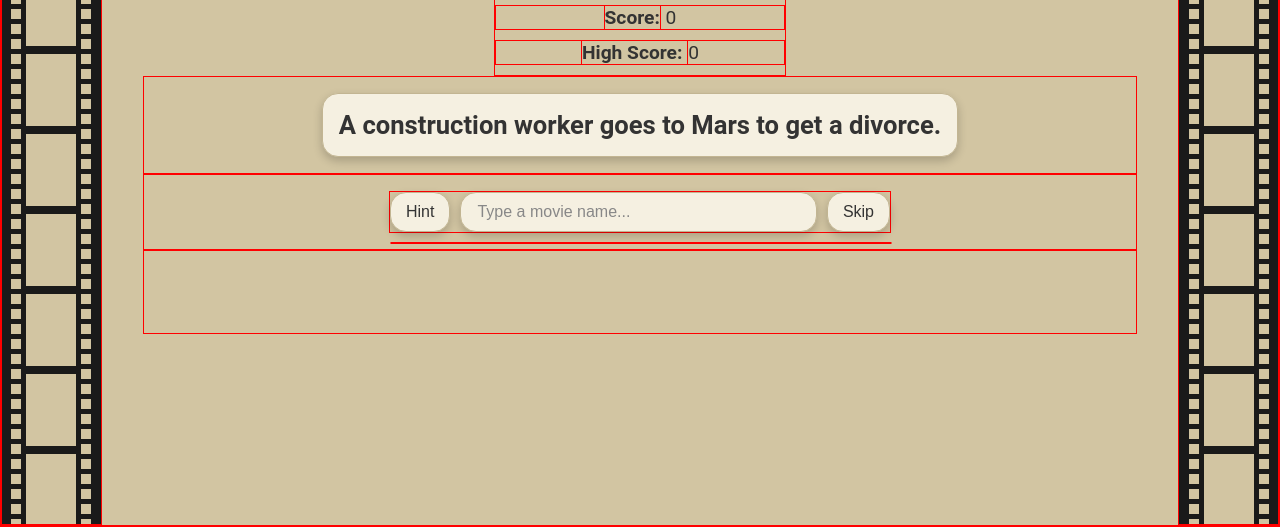
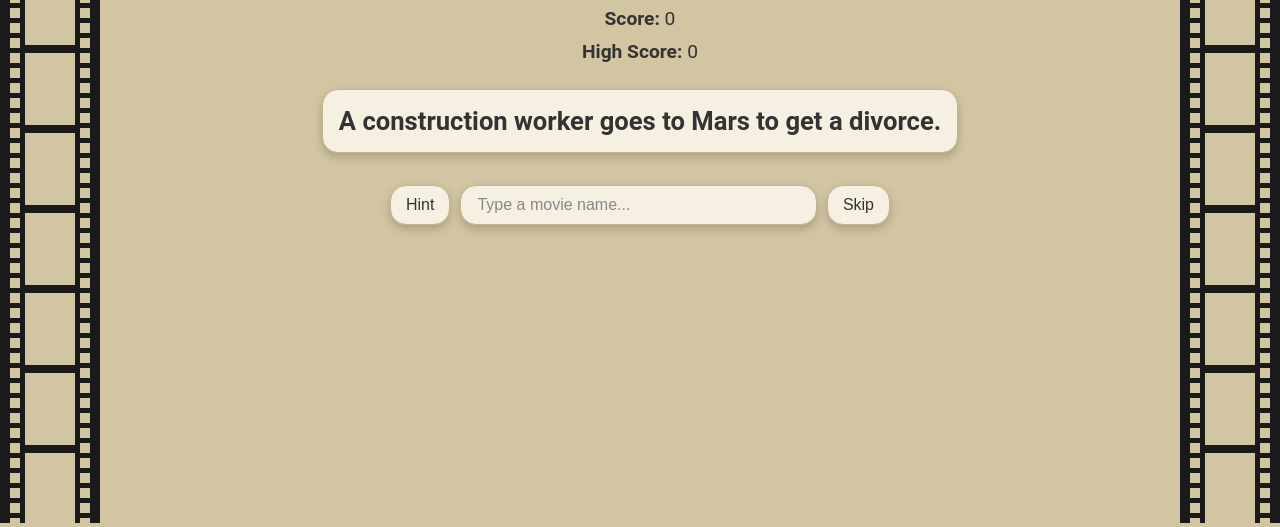
Before and after one commit to astoneham1/movie-plots, a plain HTML site: page index.html in a window 1280 px wide. Shown: the part 277-804 px from the top of the page. Drawn offline with Linux system fonts and the light colour scheme.

Commit message:
removed outlines

```diff
--- a/style.css
+++ b/style.css
@@ -1,6 +1,6 @@
-* {
-    border: 1px solid red;
-}
+/** {*/
+/*    border: 1px solid red;*/
+/*}*/
 
 body {
     background-color: #d2c5a2; /* Weathered beige */
```
